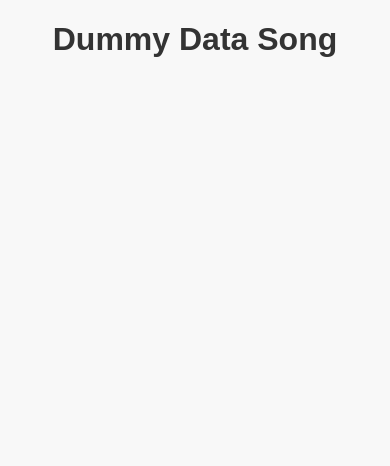
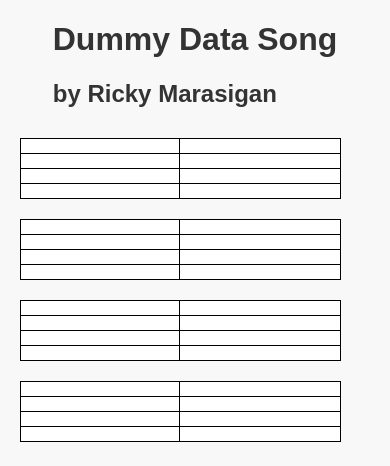
Before and after one commit to rickysoliman/piano-teacher, an Angular app: page / in a window 390 px wide. Shown: the top 466 px of the page. Built offline with nearby package versions, Linux system fonts and the light colour scheme.

Commit message:
create measure component with responsive styling

```diff
--- a/src/app/app.component.html
+++ b/src/app/app.component.html
@@ -5,5 +5,5 @@
 </ng-template>
 
 <ng-template #songTemplate>
-  <app-song [songData]="song"></app-song>
+  <app-song [song]="song"></app-song>
 </ng-template>
--- a/src/app/app.component.ts
+++ b/src/app/app.component.ts
@@ -8,7 +8,10 @@ const song = {
   bpm: 120,
   timeSignature: 4,
   trebleClef: true,
-  measures: [],
+  measures: new Array(8).fill({
+      timeSignature: 4,
+      notes: [],
+    }),
 };
 
 @Component({
--- a/src/app/app.module.ts
+++ b/src/app/app.module.ts
@@ -4,11 +4,13 @@ import { BrowserModule } from '@angular/platform-browser';
 import { AppRoutingModule } from './app-routing.module';
 import { AppComponent } from './app.component';
 import { SongComponent } from './components/song/song.component';
+import { MeasureComponent } from './components/measure/measure.component';
 
 @NgModule({
   declarations: [
     AppComponent,
-    SongComponent
+    SongComponent,
+    MeasureComponent
   ],
   imports: [
     BrowserModule,
--- /dev/null
+++ b/src/app/components/measure/measure.component.html
@@ -0,0 +1,11 @@
+<div class="measure-wrapper">
+  <div class="line"></div>
+  <div class="space"></div>
+  <div class="line"></div>
+  <div class="space"></div>
+  <div class="line"></div>
+  <div class="space"></div>
+  <div class="line"></div>
+  <div class="space"></div>
+  <div class="line"></div>
+</div>
--- /dev/null
+++ b/src/app/components/measure/measure.component.scss
@@ -0,0 +1,20 @@
+.measure-wrapper {
+  display: flex;
+  flex-direction: column;
+  width: 100%;
+  height: fit-content;
+  border-left: 1px solid black;
+  border-right: 1px solid black;
+}
+
+.line {
+  width: 100%;
+  height: 1px;
+  background-color: black;
+}
+
+.space {
+  width: 100%;
+  height: 14px;
+  background-color: white;
+}
--- a/src/app/components/song/song.component.html
+++ b/src/app/components/song/song.component.html
@@ -1,3 +1,11 @@
 <div class="song-wrapper">
-  <h1 class="song-title">{{ songData.title }}</h1>
+  <div class="song-header">
+    <h1 class="song-title">{{ song.title }}</h1>
+    <h2 class="song-composer">by {{ song.composer }}</h2>
+  </div>
+  <div class="song-measures">
+    <div class="song-measure" *ngFor="let measure of song.measures">
+      <app-measure [measureData]="measure"></app-measure>
+    </div>
+  </div>
 </div>
--- a/src/app/components/song/song.component.scss
+++ b/src/app/components/song/song.component.scss
@@ -4,3 +4,40 @@
   align-items: center;
   justify-content: center;
 }
+
+.song-measures {
+  display: flex;
+  flex-wrap: wrap;
+  justify-content: flex-start;
+  align-content: flex-start;
+  width: 90vw;
+  max-width: 100%;
+}
+
+.song-measure {
+  flex-basis: calc(20% - 16px); /* Adjust the width based on the maximum number of measures per row */
+  max-width: calc(20% - 16px); /* Adjust the max-width based on the maximum number of measures per row */
+  box-sizing: border-box;
+  padding: 10px 0;
+}
+
+@media screen and (max-width: 800px) {
+  .song-measure {
+    flex-basis: calc(25% - 16px); /* Adjust the width for four measures per row on smaller screens */
+    max-width: calc(25% - 16px); /* Adjust the max-width for four measures per row on smaller screens */
+  }
+}
+
+@media screen and (max-width: 600px) {
+  .song-measure {
+    flex-basis: calc(33.33% - 16px); /* Adjust the width for three measures per row on even smaller screens */
+    max-width: calc(33.33% - 16px); /* Adjust the max-width for three measures per row on even smaller screens */
+  }
+}
+
+@media screen and (max-width: 400px) {
+  .song-measure {
+    flex-basis: calc(50% - 16px); /* Adjust the width for two measures per row on the smallest screens */
+    max-width: calc(50% - 16px); /* Adjust the max-width for two measures per row on the smallest screens */
+  }
+}
--- a/src/app/components/song/song.component.ts
+++ b/src/app/components/song/song.component.ts
@@ -7,5 +7,5 @@ import { Song } from 'src/app/types';
   styleUrls: ['./song.component.scss']
 })
 export class SongComponent {
-  @Input() songData!: Song;
+  @Input() song!: Song;
 }
```
Also changed, not shown: src/app/components/measure/measure.component.ts (added, +11 -0 lines), 1 other file (tests, documents, lock files or other folders).
